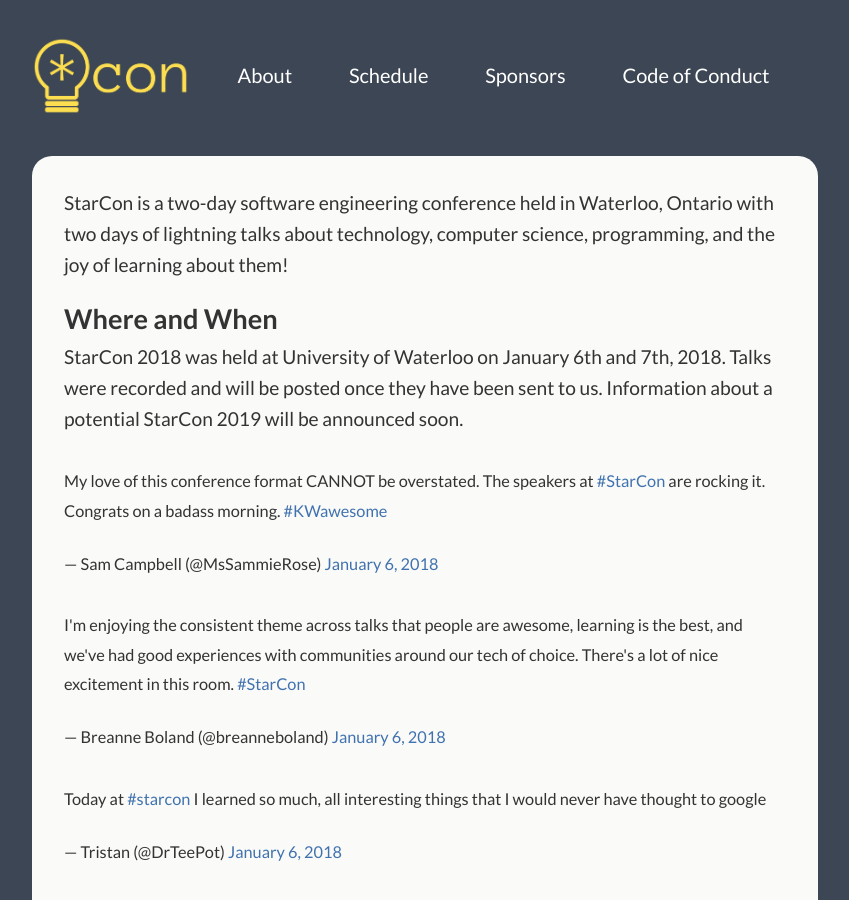
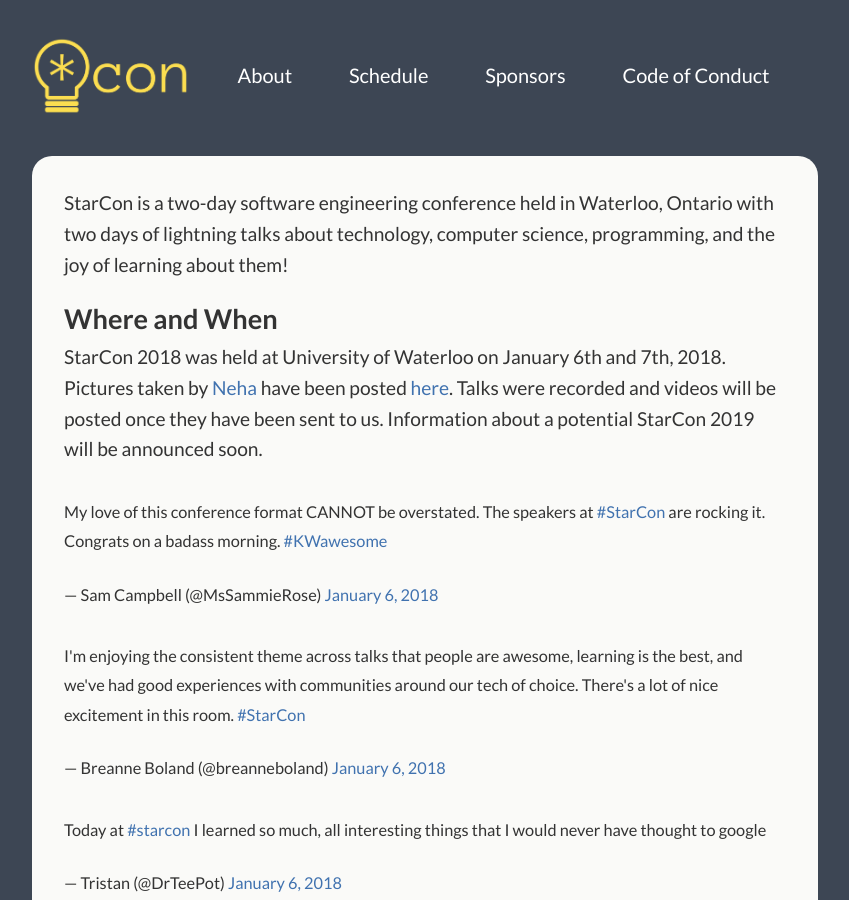
Before and after one commit to StarConKW/starconkw.github.io, a Jekyll site: the page built from index.md, in a window 1280 px wide and 900 px high. Shown: the whole window, without its empty margins (215-1064 px from the left). Built offline with Jekyll 4.4.1, drawn with Linux system fonts in a browser that asks for light colours; comment, search, counter and statistics services are not loaded.

Commit message:
add reference to pics

```diff
--- a/index.md
+++ b/index.md
@@ -7,7 +7,7 @@ StarCon is a two-day software engineering conference held in Waterloo, Ontario w
 
 ## Where and When
 
-StarCon 2018 was held at University of Waterloo on January 6th and 7th, 2018. Talks were recorded and will be posted once they have been sent to us. Information about a potential StarCon 2019 will be announced soon.
+StarCon 2018 was held at University of Waterloo on January 6th and 7th, 2018. Pictures taken by [Neha](https://www.instagram.com/ravellaaa) have been posted [here](flickr.com/photos/155812015@N03/sets/72157692529678365). Talks were recorded and videos will be posted once they have been sent to us. Information about a potential StarCon 2019 will be announced soon.
 
 {::nomarkdown}
 <blockquote class="twitter-tweet" data-lang="en"><p lang="en" dir="ltr">My love of this conference format CANNOT be overstated. The speakers at <a href="https://twitter.com/hashtag/StarCon?src=hash&amp;ref_src=twsrc%5Etfw">#StarCon</a> are rocking it. Congrats on a badass morning. <a href="https://twitter.com/hashtag/KWawesome?src=hash&amp;ref_src=twsrc%5Etfw">#KWawesome</a></p>&mdash; Sam Campbell (@MsSammieRose) <a href="https://twitter.com/MsSammieRose/status/949706977516466176?ref_src=twsrc%5Etfw">January 6, 2018</a></blockquote>
```
